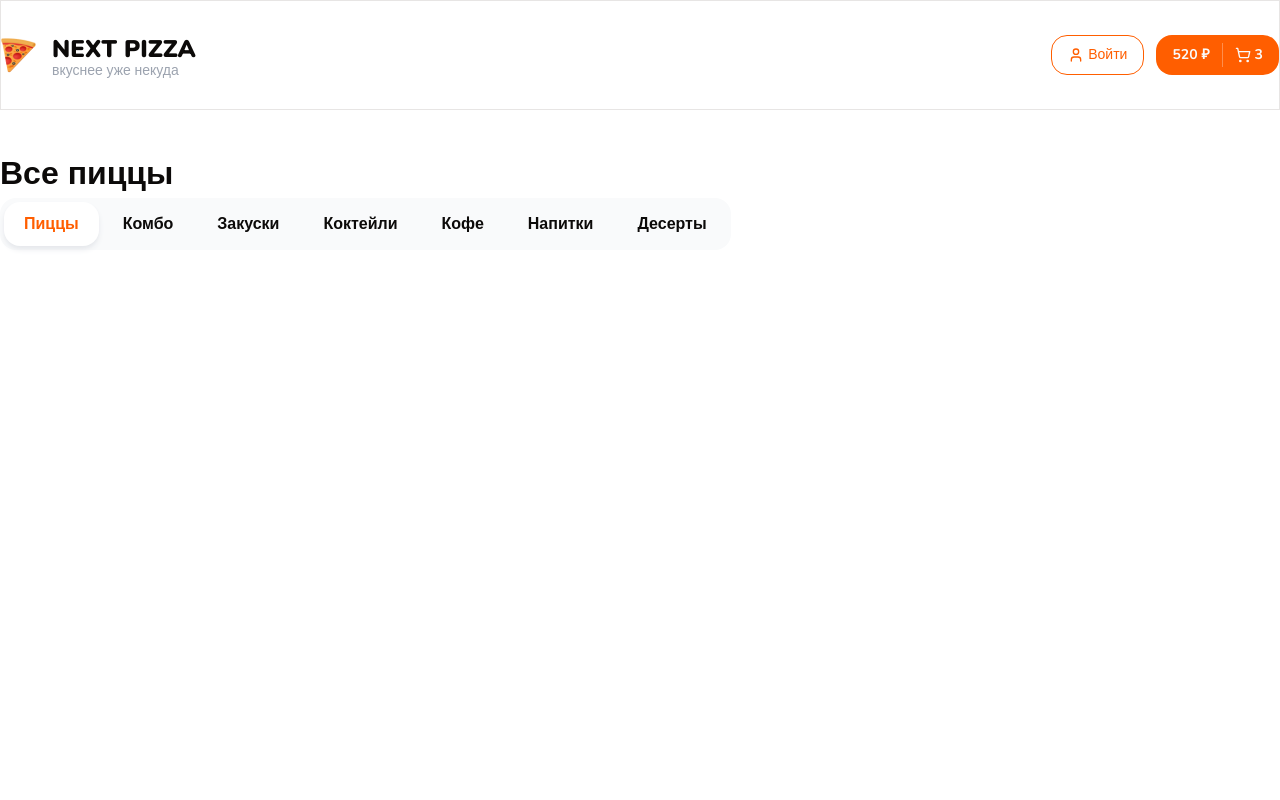
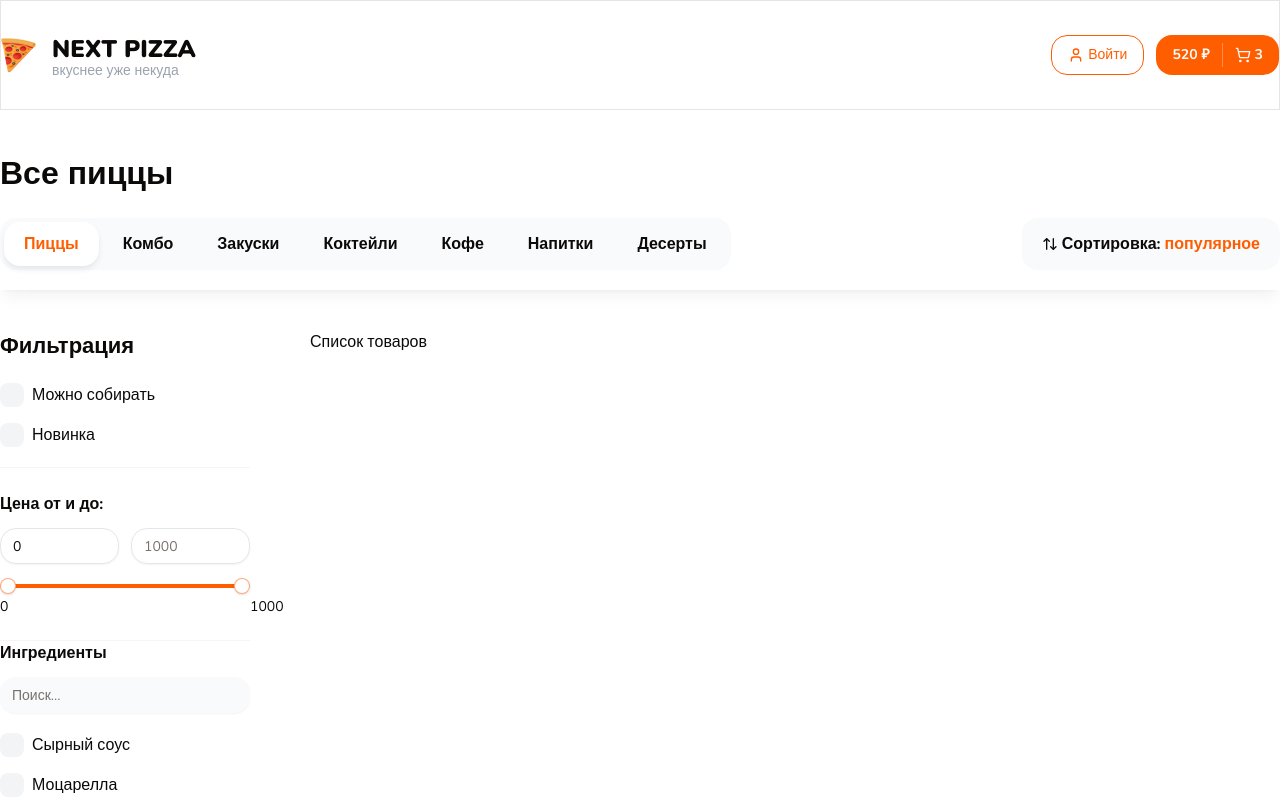
Before and after one commit to Mirvada/NextPizza, a Next.js app: page / in a window 1280 px wide. Shown: the top 800 px of the page. Built offline with nearby package versions, Linux system fonts and the light colour scheme.

Commit message:
Добавляет фильтрацию

```diff
--- a/app/page.tsx
+++ b/app/page.tsx
@@ -1,11 +1,23 @@
-import {Categories, Container, Title} from "@/components/shared";
+import {Container, Title, TopBar, Filters } from "@/components/shared";
 
 export default function Home() {
   return (
    <>
      <Container className="mt-10">
        <Title text="Все пиццы" size="lg" className="font-extrabold" />
-       <Categories />
+     </Container>
+     <TopBar />
+     <Container className='mt-10 pb-14'>
+       <div className='flex gap-[60px]'>
+         <div className='w-[250px]'>
+           <Filters />
+         </div>
+         <div className='flex-1'>
+           <div className='flex flex-col gap-16'>
+             Список товаров
+           </div>
+         </div>
+       </div>
      </Container>
    </>
   );
--- /dev/null
+++ b/components/shared/checkbox-filters-group.tsx
@@ -0,0 +1,80 @@
+'use client'
+
+import React, {useState} from "react";
+import {FilterCheckboxProps} from "@/components/shared/filter-checkbox";
+import { FilterCheckbox } from '@/components/shared';
+import {Input} from "@/components/ui";
+
+type Item = FilterCheckboxProps;
+
+interface Props {
+  className?: string;
+  title: string;
+  items: Item[];
+  defaultItems: Item[];
+  limit?: number;
+  onChange?: (value: string[]) => void;
+  defaultValue?: string;
+  searchInputPlaceholder?: string;
+}
+
+export const CheckboxFiltersGroup: React.FC<Props> = (
+    {
+    className,
+    title,
+    items,
+    defaultItems,
+    limit = 5,
+    onChange,
+    defaultValue,
+    searchInputPlaceholder = 'Поиск...',
+    }) => {
+  const [showAll, setShowAll] = useState(true);
+  const [searchValue, setSearchValue] = useState('')
+
+  const onChangeSearchInput = (evt) => {
+    setSearchValue(evt.target.value);
+  }
+
+  const list = showAll ? items.filter((item) => item.text.toUpperCase().includes(searchValue.toUpperCase())): defaultItems.slice(0, limit)
+
+  return (
+    <div className={className}>
+      <p className='font-bold mb-3'>{title}</p>
+      {showAll && (
+        <div className='mb-5'>
+          <Input
+            className='bg-gray-50 border-none'
+            value={searchValue}
+            onChange={(onChangeSearchInput)}
+            placeholder={searchInputPlaceholder}
+          />
+        </div>
+      )}
+      <div className='flex flex-col gap-4 max-h-96 pr-2 overflow-auto scrollbar'>
+        {list.map((item, index) => (
+          <FilterCheckbox
+            key={index}
+            text={item.text}
+            value={item.value}
+            endAdornment={item.endAdornment}
+            checked={false}
+            onCheckedChange={(ids) => console.log(ids)}
+          />
+        ))}
+      </div>
+      {
+        items.length > limit && (
+          <div className={showAll ? 'border-t border-t-neutral-100 mt-4' : ''}>
+            <button
+              className='text-primary mt-3'
+              onClick={() => setShowAll(!showAll)}
+            >
+              {showAll ? 'Скрыть' : '+ Показать все'}
+            </button>
+          </div>
+        )
+      }
+    </div>
+  )
+}
--- /dev/null
+++ b/components/shared/filter-checkbox.tsx
@@ -0,0 +1,36 @@
+import React, { ButtonHTMLAttributes } from 'react';
+import { Checkbox } from '../ui/checkbox';
+
+export interface FilterCheckboxProps {
+  text: string;
+  value: string;
+  endAdornment?: React.ReactNode;
+  onCheckedChange?: (checked: boolean) => void;
+  checked?: boolean;
+}
+
+export const FilterCheckbox: React.FC<FilterCheckboxProps> = ({
+ text,
+ value,
+ endAdornment,
+ onCheckedChange,
+ checked,
+}) => {
+  return (
+    <div className="flex items-center space-x-2">
+      <Checkbox
+        onCheckedChange={onCheckedChange}
+        checked={checked}
+        value={value}
+        className="rounded-[8px] w-6 h-6"
+        id={`checkbox-${String(value)}`}
+      />
+      <label
+        htmlFor={`checkbox-${String(value)}`}
+        className="leading-none cursor-pointer flex-1">
+        {text}
+      </label>
+      {endAdornment}
+    </div>
+  );
+};
--- /dev/null
+++ b/components/shared/filters.tsx
@@ -0,0 +1,89 @@
+import React from "react";
+import {Title, FilterCheckbox, CheckboxFiltersGroup} from "@/components/shared";
+import { Input, RangeSlider } from "@/components/ui";
+import {cn} from "@/lib/utils";
+
+interface Props {
+  className?: string;
+}
+
+export const Filters: React.FC<Props> = ({ className }) => {
+  return (
+    <div className={cn('', className)}>
+      <Title className='mb-5 font-bold' text='Фильтрация' size='sm'  />
+
+      <div className='flex flex-col gap-4'>
+        <FilterCheckbox text='Можно собирать' value='1' />
+        <FilterCheckbox text='Новинка' value='2' />
+      </div>
+
+      <div className='mt-5 border-y border-y-neutral-100 py-6 pb-7'>
+        <p className='font-bold mb-3'>Цена от и до:</p>
+        <div className='flex gap-3 mb-5'>
+          <Input type='number' placeholder='0' min={0} max={1000} defaultValue={0}/>
+          <Input type='number' placeholder='1000' min={100} max={1000} />
+        </div>
+
+        <RangeSlider min={0} max={1000} step={10} />
+      </div>
+
+      <CheckboxFiltersGroup
+        className='mb-5 '
+        title={'Ингредиенты'}
+        limit={6}
+        defaultItems={[
+          {
+            text: 'Сырный соус',
+            value: '1'
+          },
+          {
+            text: 'Моцарелла',
+            value: '2'
+          },
+          {
+            text: 'Чеснок',
+            value: '3'
+          },
+          {
+            text: 'Солённые огурчики',
+            value: '4'
+          },
+          {
+            text: 'Красный лук',
+            value: '5'
+          },
+          {
+            text: 'Томаты',
+            value: '6'
+          }
+        ]}
+        items={[
+          {
+            text: 'Сырный соус',
+            value: '1'
+          },
+          {
+            text: 'Моцарелла',
+            value: '2'
+          },
+          {
+            text: 'Чеснок',
+            value: '3'
+          },
+          {
+            text: 'Солённые огурчики',
+            value: '4'
+          },
+          {
+            text: 'Красный лук',
+            value: '5'
+          },
+          {
+            text: 'Томаты',
+            value: '6'
+          }
+        ]}
+        />
+    </div>
+  )
+}
--- a/components/shared/index.ts
+++ b/components/shared/index.ts
@@ -2,3 +2,8 @@
 export { Header } from './header'
 export { Title } from './title'
 export { Categories } from './categories'
+export { TopBar } from './top-bar'
+export { SortPopup } from './sort-popup'
+export { Filters } from './filters'
+export { FilterCheckbox } from './filter-checkbox'
+export { CheckboxFiltersGroup } from './checkbox-filters-group'
--- /dev/null
+++ b/components/shared/sort-popup.tsx
@@ -0,0 +1,17 @@
+import React from "react";
+import {cn} from "@/lib/utils";
+import {ArrowUpDown} from "lucide-react";
+
+interface Props {
+  className?: string;
+}
+
+export const SortPopup: React.FC<Props> = ({ className }) => {
+  return (
+    <div className={cn('inline-flex items-center gap-1 bg-gray-50 px-5 h-[52px] rounded-2xl cursor-pointer', className)}>
+      <ArrowUpDown size={16} />
+      <b>Сортировка:</b>
+      <b className='text-primary'>популярное</b>
+    </div>
+  )
+}
--- /dev/null
+++ b/components/shared/top-bar.tsx
@@ -0,0 +1,19 @@
+import React from "react";
+import {Container} from "@/components/shared/container";
+import {Categories, SortPopup} from "@/components/shared";
+import {cn} from "@/lib/utils";
+
+interface Props {
+  className?: string;
+}
+
+export const TopBar: React.FC<Props> = ({ className }) => {
+  return (
+    <div className={cn('sticky top-0 bg-white py-5 shadow-lg shadow-black/5 z-10', className)}>
+      <Container className={cn('flex items-center justify-between', className)}>
+        <Categories />
+        <SortPopup />
+      </Container>
+    </div>
+  )
+}
--- a/components/ui/checkbox.tsx
+++ b/components/ui/checkbox.tsx
@@ -1,10 +1,10 @@
-"use client"
+'use client';
 
-import * as React from "react"
-import * as CheckboxPrimitive from "@radix-ui/react-checkbox"
-import { Check } from "lucide-react"
+import * as React from 'react';
+import * as CheckboxPrimitive from '@radix-ui/react-checkbox';
+import { Check } from 'lucide-react';
 
-import { cn } from "@/lib/utils"
+import { cn } from '@/lib/utils';
 
 const Checkbox = React.forwardRef<
   React.ElementRef<typeof CheckboxPrimitive.Root>,
@@ -13,18 +13,15 @@
   <CheckboxPrimitive.Root
     ref={ref}
     className={cn(
-      "peer h-4 w-4 shrink-0 rounded-sm border border-primary shadow focus-visible:outline-none focus-visible:ring-1 focus-visible:ring-ring disabled:cursor-not-allowed disabled:opacity-50 data-[state=checked]:bg-primary data-[state=checked]:text-primary-foreground",
-      className
+      'peer h-4 w-4 shrink-0 bg-gray-100 ring-offset-background focus-visible:outline-none focus-visible:ring-2 focus-visible:ring-ring focus-visible:ring-offset-2 disabled:cursor-not-allowed disabled:opacity-50 data-[state=checked]:bg-primary data-[state=checked]:text-primary-foreground',
+      className,
     )}
-    {...props}
-  >
-    <CheckboxPrimitive.Indicator
-      className={cn("flex items-center justify-center text-current")}
-    >
-      <Check className="h-4 w-4" />
+    {...props}>
+    <CheckboxPrimitive.Indicator className={cn('flex items-center justify-center text-current')}>
+      <Check className="h-4 w-4" strokeWidth={3} />
     </CheckboxPrimitive.Indicator>
   </CheckboxPrimitive.Root>
-))
-Checkbox.displayName = CheckboxPrimitive.Root.displayName
+));
+Checkbox.displayName = CheckboxPrimitive.Root.displayName;
 
-export { Checkbox }
+export { Checkbox };
--- a/components/ui/index.ts
+++ b/components/ui/index.ts
@@ -7,3 +7,4 @@
 export { Select } from './select'
 export { Skeleton } from './skeleton'
 export { Slider } from './slider'
+export { RangeSlider } from './range-slider'
--- /dev/null
+++ b/components/ui/range-slider.tsx
@@ -0,0 +1,71 @@
+'use client';
+
+import React from 'react';
+import * as SliderPrimitive from '@radix-ui/react-slider';
+
+import { cn } from '@/lib/utils';
+
+type SliderProps = {
+  className?: string;
+  min: number;
+  max: number;
+  step: number;
+  formatLabel?: (value: number) => string;
+  value?: number[] | readonly number[];
+  onValueChange?: (values: number[]) => void;
+};
+
+const RangeSlider = React.forwardRef(
+  (
+    { className, min, max, step, formatLabel, value, onValueChange, ...props }: SliderProps,
+    ref,
+  ) => {
+    const initialValue = Array.isArray(value) ? value : [min, max];
+    const [localValues, setLocalValues] = React.useState(initialValue);
+
+    React.useEffect(() => {
+      // Update localValues when the external value prop changes
+      setLocalValues(Array.isArray(value) ? value : [min, max]);
+    }, [min, max, value]);
+
+    const handleValueChange = (newValues: number[]) => {
+      setLocalValues(newValues);
+      if (onValueChange) {
+        onValueChange(newValues);
+      }
+    };
+
+    return (
+      <SliderPrimitive.Root
+        ref={ref as React.RefObject<HTMLDivElement>}
+        min={min}
+        max={max}
+        step={step}
+        value={localValues}
+        onValueChange={handleValueChange}
+        className={cn('relative flex w-full touch-none select-none mb-6 items-center', className)}
+        {...props}>
+        <SliderPrimitive.Track className="relative h-1 w-full grow overflow-hidden rounded-full bg-primary/20">
+          <SliderPrimitive.Range className="absolute h-full bg-primary" />
+        </SliderPrimitive.Track>
+        {localValues.map((value, index) => (
+          <React.Fragment key={index}>
+            <div
+              className="absolute text-center"
+              style={{
+                left: `calc(${((value - min) / (max - min)) * 100}% + 0px)`,
+                top: `10px`,
+              }}>
+              <span className="text-sm">{formatLabel ? formatLabel(value) : value}</span>
+            </div>
+            <SliderPrimitive.Thumb className="block h-4 w-4 rounded-full border border-primary/50 bg-white shadow transition-colors focus-visible:outline-none focus-visible:ring-1 focus-visible:ring-ring disabled:pointer-events-none disabled:opacity-50" />
+          </React.Fragment>
+        ))}
+      </SliderPrimitive.Root>
+    );
+  },
+);
+
+RangeSlider.displayName = SliderPrimitive.Root.displayName;
+
+export { RangeSlider };
```
